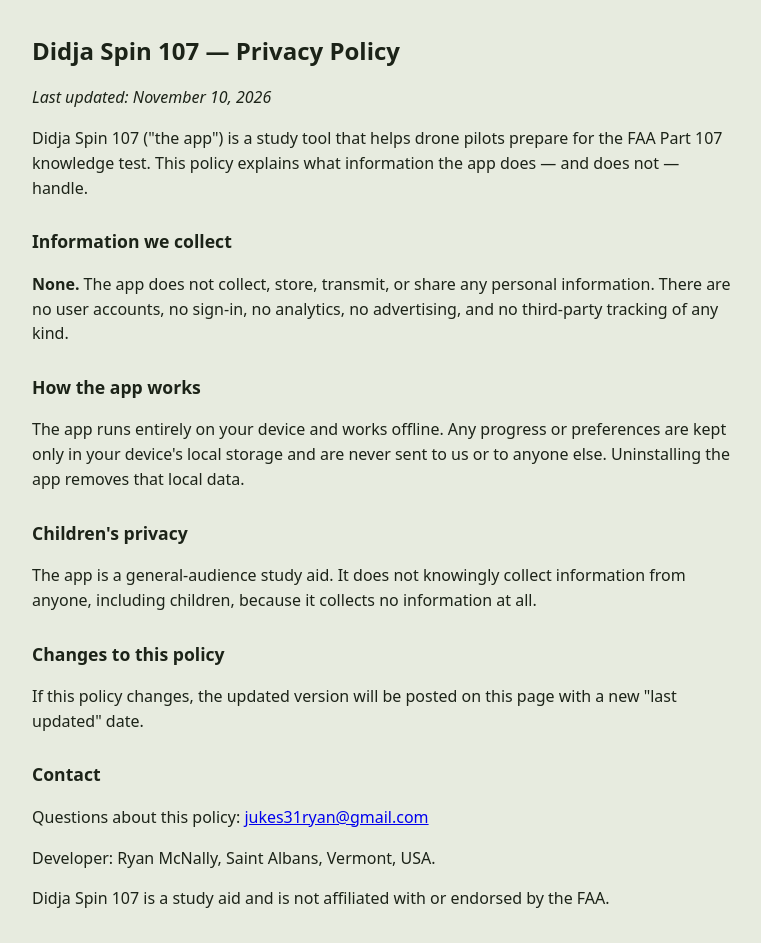
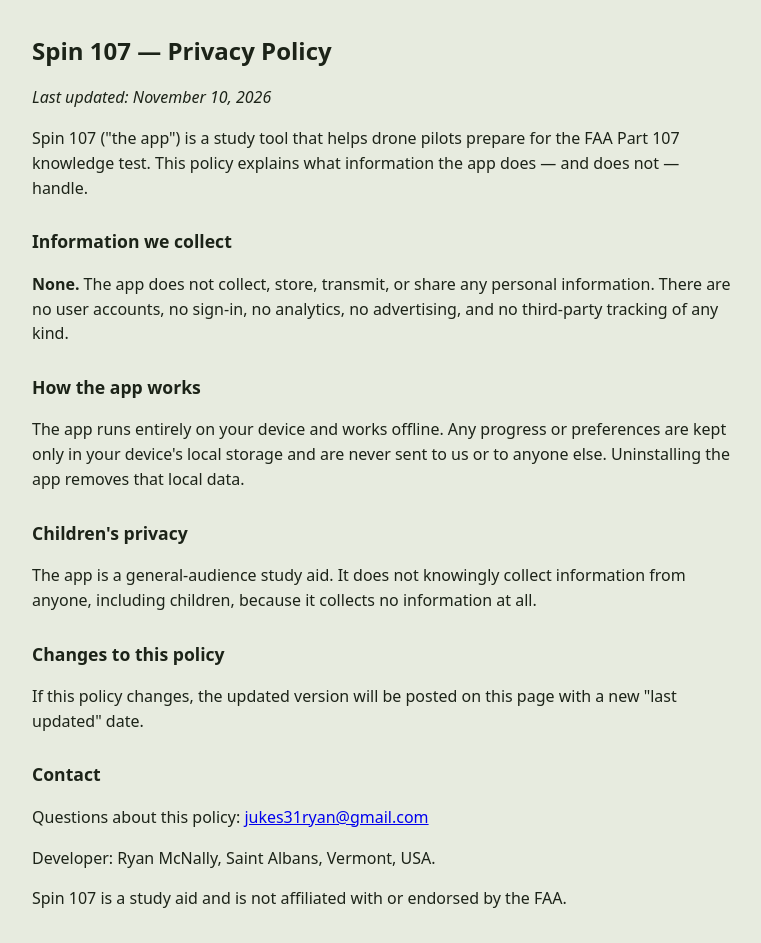
Before and after one commit to Jukes31ryan/didja-spin, a plain HTML site: page privacy.html in a window 1280 px wide. Shown: the whole page, without its empty margins (256-1017 px from the left). Drawn offline with Linux system fonts and the light colour scheme.

Commit message:
Rename Didja Spin 107 to Spin 107 (site text, manifest, privacy, SW cache bump)

```diff
--- a/privacy.html
+++ b/privacy.html
@@ -3,17 +3,17 @@
 <head>
 <meta charset="utf-8">
 <meta name="viewport" content="width=device-width, initial-scale=1">
-<title>Didja Spin 107 — Privacy Policy</title>
+<title>Spin 107 — Privacy Policy</title>
 <style>
   body { font-family: system-ui, sans-serif; max-width: 44rem; margin: 2rem auto; padding: 0 1rem; line-height: 1.55; color: #1c2318; background: #E7EBDF; }
   h1 { font-size: 1.5rem; } h2 { font-size: 1.1rem; margin-top: 1.75rem; }
 </style>
 </head>
 <body>
-<h1>Didja Spin 107 — Privacy Policy</h1>
+<h1>Spin 107 — Privacy Policy</h1>
 <p><em>Last updated: November 10, 2026</em></p>
 
-<p>Didja Spin 107 ("the app") is a study tool that helps drone pilots prepare for the FAA Part 107 knowledge test. This policy explains what information the app does — and does not — handle.</p>
+<p>Spin 107 ("the app") is a study tool that helps drone pilots prepare for the FAA Part 107 knowledge test. This policy explains what information the app does — and does not — handle.</p>
 
 <h2>Information we collect</h2>
 <p><strong>None.</strong> The app does not collect, store, transmit, or share any personal information. There are no user accounts, no sign-in, no analytics, no advertising, and no third-party tracking of any kind.</p>
@@ -31,6 +31,6 @@
 <p>Questions about this policy: <a href="mailto:jukes31ryan@gmail.com">jukes31ryan@gmail.com</a></p>
 
 <p>Developer: Ryan McNally, Saint Albans, Vermont, USA.</p>
-<p>Didja Spin 107 is a study aid and is not affiliated with or endorsed by the FAA.</p>
+<p>Spin 107 is a study aid and is not affiliated with or endorsed by the FAA.</p>
 </body>
 </html>
```
